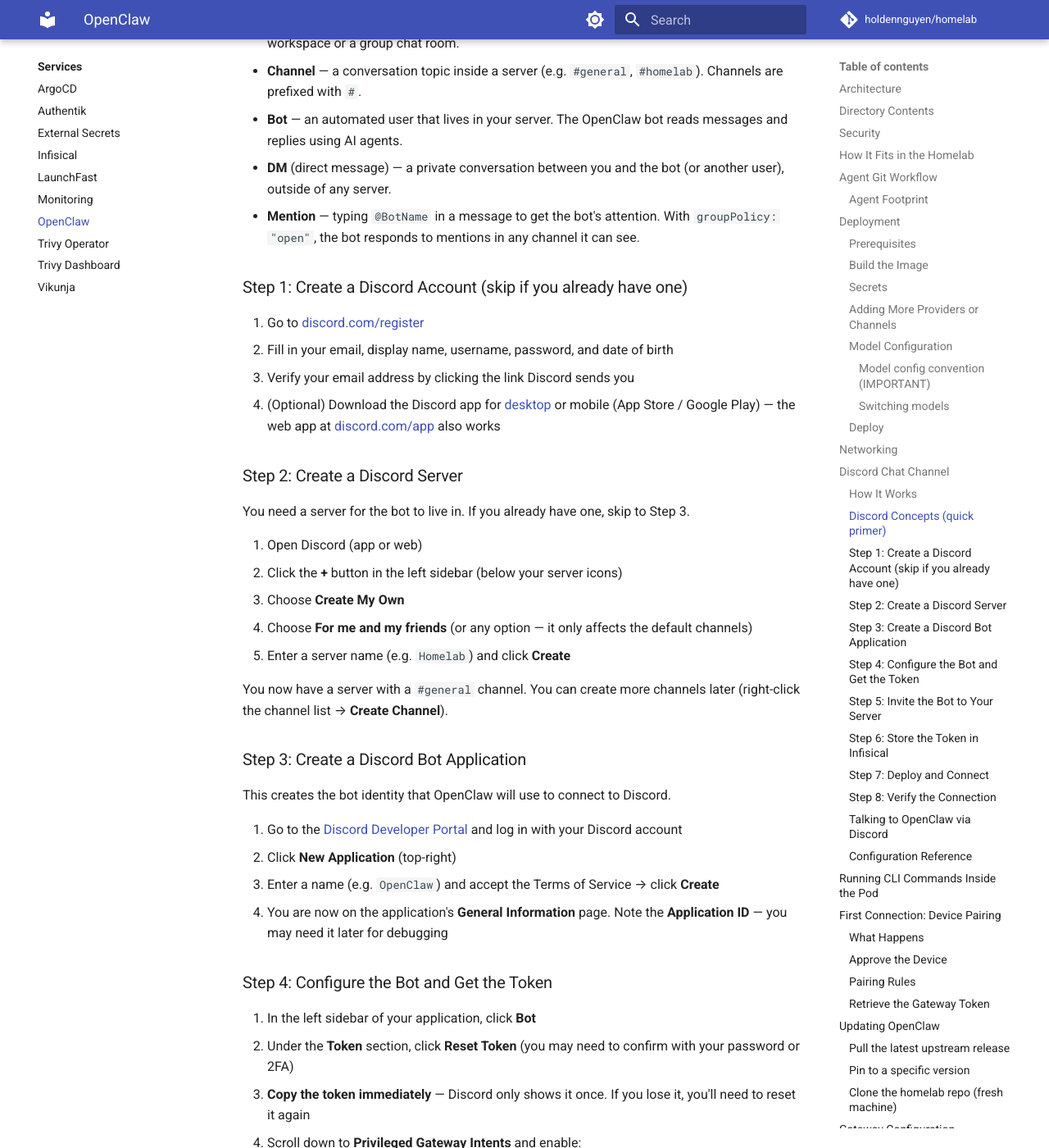
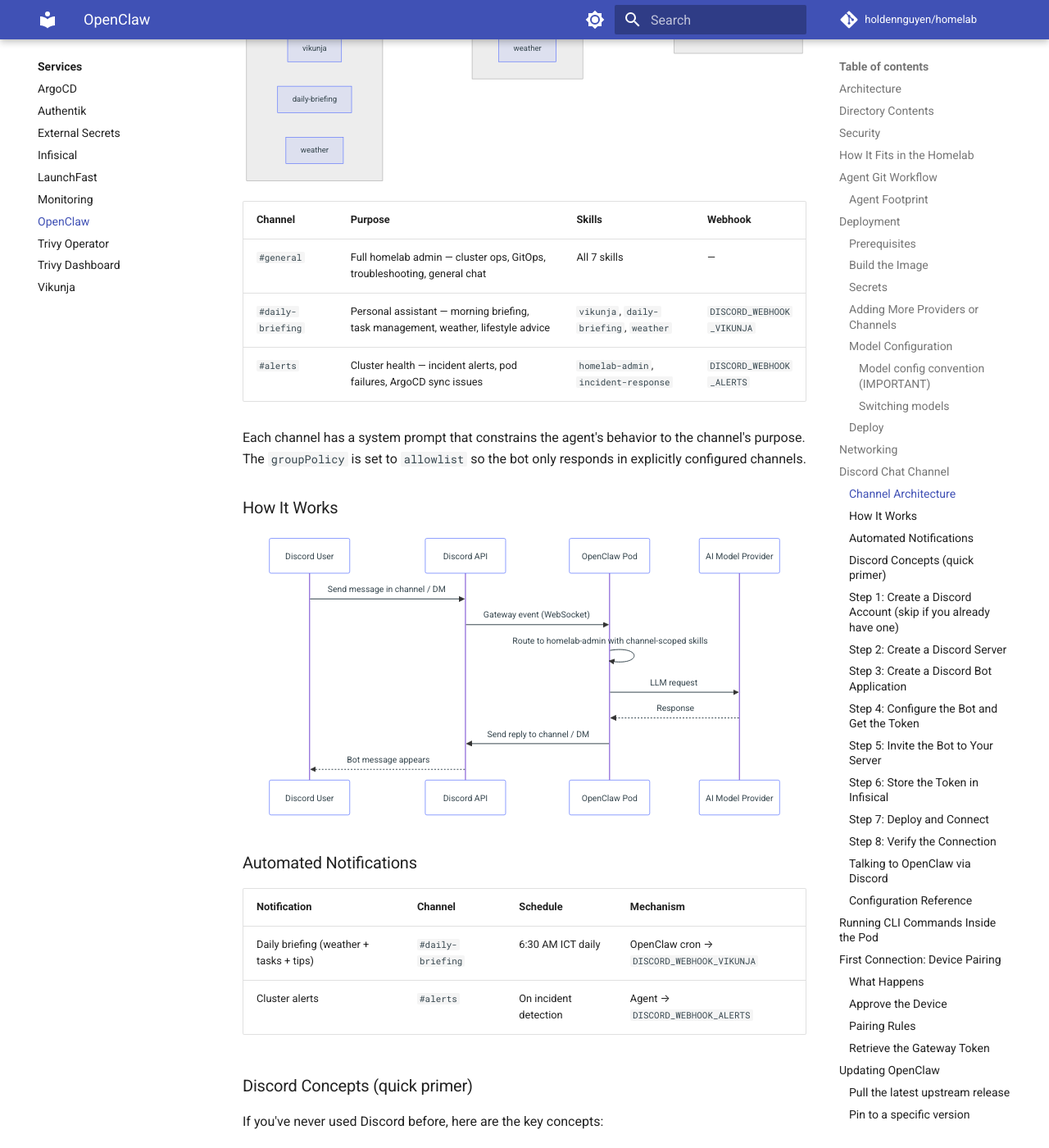
Before and after one commit to haingth77/homelab, an MkDocs documentation site: the page built from docs/services/openclaw.md, in a window 1280 px wide and 1400 px high, scrolled down 9793 px. Shown: the whole window at 82% size. Built offline with MkDocs 1.6.1 and Material for MkDocs 9.7.7, drawn with Linux system fonts in a browser that asks for light colours; comment, search, counter and statistics services are not loaded; some of the changed text lies outside the part shown.

Commit message:
feat: Discord channel isolation with AI daily briefing
Add multi-channel Discord architecture to isolate concerns:
- #general: full homelab admin (all skills)
- #daily-briefing: personal assistant (vikunja, weather, daily-briefing skills)
- #alerts: cluster health monitoring (homelab-admin, incident-response skills)

Each channel has per-channel skill scoping and system prompts via
OpenClaw's guild channel allowlist config (groupPolicy: allowlist).

New daily-briefing skill provides an AI-powered morning digest that
synthesizes real-time weather (Open-Meteo), Vikunja tasks, and cluster
health into contextual lifestyle advice — delivered via cron at 6:30 AM ICT.

Changes:
- New skill: skills/daily-briefing/SKILL.md
- Updated: skills/vikunja/SKILL.md (fix broken /tasks/all endpoint)
- Updated: skills/incident-response/SKILL.md (add Discord alerts webhook)
- Updated: k8s/apps/openclaw/configmap.yaml (channel routing + new skills)
- Updated: k8s/apps/openclaw/deployment.yaml (DISCORD_WEBHOOK_ALERTS env)
- Updated: k8s/apps/openclaw/external-secret.yaml (DISCORD_WEBHOOK_ALERTS)
- Updated: k8s/apps/openclaw/README.md (channel architecture docs)

Infisical secrets required:
- DISCORD_WEBHOOK_VIKUNJA (updated to #daily-briefing channel webhook)
- DISCORD_WEBHOOK_ALERTS (new, for #alerts channel webhook)

Co-authored-by: Cursor <cursoragent@cursor.com>

````diff
--- a/k8s/apps/openclaw/README.md
+++ b/k8s/apps/openclaw/README.md
@@ -28,7 +28,7 @@ flowchart TD
     end
 
     subgraph infisical["Infisical (homelab / prod)"]
-        InfisicalSecrets["OPENCLAW_GATEWAY_TOKEN\nOPENROUTER_API_KEY\nGEMINI_API_KEY\nGITHUB_TOKEN\nDISCORD_BOT_TOKEN\nVIKUNJA_API_TOKEN\nDISCORD_WEBHOOK_VIKUNJA"]
+        InfisicalSecrets["OPENCLAW_GATEWAY_TOKEN\nOPENROUTER_API_KEY\nGEMINI_API_KEY\nGITHUB_TOKEN\nDISCORD_BOT_TOKEN\nVIKUNJA_API_TOKEN\nDISCORD_WEBHOOK_VIKUNJA\nDISCORD_WEBHOOK_ALERTS"]
     end
 
     subgraph providers["AI Model Providers"]
@@ -232,7 +232,8 @@ Add the following secrets to Infisical under **homelab / prod**:
 | `GITHUB_TOKEN` | GitHub PAT (Fine-grained) with repo scope for `holdennguyen/homelab` | Yes (for git workflow) |
 | `DISCORD_BOT_TOKEN` | From [Discord Developer Portal](https://discord.com/developers/applications) → Bot → Reset Token | Yes (for Discord chat channel) |
 | `VIKUNJA_API_TOKEN` | From Vikunja UI → Settings → API Tokens → Create Token | Yes (for Vikunja task management integration) |
-| `DISCORD_WEBHOOK_VIKUNJA` | From Discord channel → Edit Channel → Integrations → Webhooks → New Webhook | Yes (for Vikunja task notifications to Discord) |
+| `DISCORD_WEBHOOK_VIKUNJA` | From Discord `#daily-briefing` channel → Integrations → Webhooks | Yes (for daily briefing + task notifications) |
+| `DISCORD_WEBHOOK_ALERTS` | From Discord `#alerts` channel → Integrations → Webhooks | Yes (for cluster health alerts + incident notifications) |
 
 After adding secrets, ESO syncs them into the `openclaw-secret` K8s Secret within the `refreshInterval` (1 hour), or force an immediate sync:
 
@@ -346,7 +347,51 @@ Access from any Tailscale device: `https://holdens-mac-mini.story-larch.ts.net:8
 
 ## Discord Chat Channel
 
-OpenClaw connects to Discord as a chat channel, allowing users to converse with homelab agents from any Discord client (mobile, desktop, or web). Messages sent in a Discord channel or DM are routed to the default `homelab-admin` orchestrator agent, which can delegate to sub-agents as needed.
+OpenClaw connects to Discord as a chat channel, allowing users to converse with homelab agents from any Discord client (mobile, desktop, or web). The Discord server uses a **multi-channel architecture** with per-channel skill isolation, so each channel has a focused purpose.
+
+### Channel Architecture
+
+```mermaid
+flowchart TD
+    subgraph discord["Discord Server: holden.nguyen's homelab"]
+        subgraph category["Homelab (Category)"]
+            General["#general\nFull homelab admin"]
+            Briefing["#daily-briefing\nWeather + tasks + lifestyle"]
+            Alerts["#alerts\nCluster health + incidents"]
+        end
+    end
+
+    subgraph openclaw["OpenClaw Pod"]
+        HA["homelab-admin agent"]
+    end
+
+    subgraph skills_gen["#general skills"]
+        SG1["homelab-admin"] & SG2["gitops"] & SG3["secret-management"] & SG4["incident-response"] & SG5["vikunja"] & SG6["daily-briefing"] & SG7["weather"]
+    end
+
+    subgraph skills_brief["#daily-briefing skills"]
+        SB1["vikunja"] & SB2["daily-briefing"] & SB3["weather"]
+    end
+
+    subgraph skills_alert["#alerts skills"]
+        SA1["homelab-admin"] & SA2["incident-response"]
+    end
+
+    General --> HA
+    Briefing --> HA
+    Alerts --> HA
+    HA --> skills_gen
+    HA --> skills_brief
+    HA --> skills_alert
+```
+
+| Channel | Purpose | Skills | Webhook |
+|---|---|---|---|
+| `#general` | Full homelab admin — cluster ops, GitOps, troubleshooting, general chat | All 7 skills | — |
+| `#daily-briefing` | Personal assistant — morning briefing, task management, weather, lifestyle advice | `vikunja`, `daily-briefing`, `weather` | `DISCORD_WEBHOOK_VIKUNJA` |
+| `#alerts` | Cluster health — incident alerts, pod failures, ArgoCD sync issues | `homelab-admin`, `incident-response` | `DISCORD_WEBHOOK_ALERTS` |
+
+Each channel has a system prompt that constrains the agent's behavior to the channel's purpose. The `groupPolicy` is set to `allowlist` so the bot only responds in explicitly configured channels.
 
 ### How It Works
 
@@ -359,12 +404,19 @@ sequenceDiagram
 
     User->>Discord: Send message in channel / DM
     Discord->>OC: Gateway event (WebSocket)
-    OC->>OC: Route to default agent (homelab-admin)
+    OC->>OC: Route to homelab-admin with channel-scoped skills
     OC->>Model: LLM request
     Model-->>OC: Response
     OC->>Discord: Send reply to channel / DM
     Discord-->>User: Bot message appears
 ```
+
+### Automated Notifications
+
+| Notification | Channel | Schedule | Mechanism |
+|---|---|---|---|
+| Daily briefing (weather + tasks + tips) | `#daily-briefing` | 6:30 AM ICT daily | OpenClaw cron → `DISCORD_WEBHOOK_VIKUNJA` |
+| Cluster alerts | `#alerts` | On incident detection | Agent → `DISCORD_WEBHOOK_ALERTS` |
 
 ### Discord Concepts (quick primer)
 
@@ -495,7 +547,8 @@ Discord requires two config sections in `openclaw.json`:
 | Key | Value | Purpose |
 |---|---|---|
 | `enabled` | `true` | Activate the Discord channel on startup |
-| `groupPolicy` | `"open"` | Allow messages from all guild channels (mention-gating still applies) |
+| `groupPolicy` | `"allowlist"` | Only respond in explicitly configured guild channels |
+| `guilds.<id>.channels.<id>` | Per-channel config | Allowlist, system prompt, and skill scope per channel |
 
 **Plugin entry** (`plugins.entries.discord`):
 
@@ -507,12 +560,20 @@ The plugin entry is required because the ConfigMap is mounted read-only. OpenCla
 
 The bot token is resolved from the `DISCORD_BOT_TOKEN` environment variable (injected via ESO from Infisical). No token is stored in the config file.
 
+**Per-channel guild config** (under `channels.discord.guilds.<guildId>.channels.<channelId>`):
+
+| Key | Type | Purpose |
+|---|---|---|
+| `allow` | `boolean` | Whether the bot responds in this channel |
+| `systemPrompt` | `string` | Channel-specific behavior instructions |
+| `skills` | `string[]` | Restrict which skills the agent can use in this channel |
+
 **Available group policies:**
 
 | Policy | Behavior |
 |---|---|
-| `"open"` | Bot responds in any channel it can see (when mentioned). This is the current setting. |
-| `"allowlist"` | Bot only responds in channels explicitly listed in `channels.discord.guilds.<id>.channels` |
+| `"open"` | Bot responds in any channel it can see (when mentioned) |
+| `"allowlist"` | Bot only responds in channels explicitly listed in `channels.discord.guilds.<id>.channels`. **This is the current setting.** |
 | `"disabled"` | Block all guild channel messages; only DMs work |
 
 ## Running CLI Commands Inside the Pod
@@ -652,7 +713,7 @@ The `openclaw.json` config (in `configmap.yaml`) contains these key settings:
 | `agents.defaults.subagents` | `maxSpawnDepth` | `2` | Orchestrator → sub-agent → leaf worker |
 | `agents.list[].subagents` | `allowAgents` | Per-agent list | Controls which agents each agent can spawn — only the orchestrator has non-empty lists |
 | `channels.discord` | `enabled` | `true` | Connect to Discord on startup using `DISCORD_BOT_TOKEN` env var |
-| `channels.discord` | `groupPolicy` | `"open"` | Respond in any guild channel the bot can see (mention required) |
+| `channels.discord` | `groupPolicy` | `"allowlist"` | Only respond in explicitly configured channels |
 | `plugins.entries.discord` | `enabled` | `true` | Load Discord extension plugin (required for read-only ConfigMap) |
 
 ## Multi-Agent & Skills Architecture
@@ -690,9 +751,11 @@ flowchart TD
         S7["qa-tester"]
         S8["incident-response"]
         S9["vikunja"]
+        S10["daily-briefing"]
+        S11["weather"]
     end
 
-    HA --> S1 & S5 & S6 & S8 & S9
+    HA --> S1 & S5 & S6 & S8 & S9 & S10 & S11
     DS --> S2 & S5 & S6 & S8
     SE --> S3 & S5
     SA --> S4 & S5 & S6
@@ -703,7 +766,7 @@ Each agent has a `skills` allowlist in the configmap that restricts which skills
 
 | Agent | Assigned Skills |
 |---|---|
-| `homelab-admin` | `homelab-admin`, `gitops`, `secret-management`, `incident-response`, `vikunja` |
+| `homelab-admin` | `homelab-admin`, `gitops`, `secret-management`, `incident-response`, `vikunja`, `daily-briefing`, `weather` |
 | `devops-sre` | `devops-sre`, `gitops`, `secret-management`, `incident-response` |
 | `software-engineer` | `software-engineer`, `gitops` |
 | `security-analyst` | `security-analyst`, `gitops`, `secret-management` |
@@ -747,6 +810,8 @@ Homelab-specific skills live in `skills/` at the repo root and are mounted into
 | `incident-response` | Incident triage, rollback procedures, pre-merge validation, post-incident documentation |
 | `secret-management` | Infisical → ESO → K8s pipeline operations |
 | `vikunja` | Vikunja task management API — create, query, update, complete tasks; Discord notifications |
+| `daily-briefing` | AI-powered morning briefing — weather, tasks, cluster health, contextual lifestyle advice |
+| `weather` | Real-time weather via Open-Meteo and wttr.in (no API key required) |
 | `common/Documentation` | Standardized documentation generation |
 
 Skills follow the [AgentSkills](https://agentskills.io) format with OpenClaw-compatible `SKILL.md` frontmatter.
````
Also changed, not shown: skills/daily-briefing/SKILL.md (added, +165 -0 lines), skills/incident-response/SKILL.md (+18 -0 lines), skills/vikunja/SKILL.md (+27 -8 lines), 3 other files.
